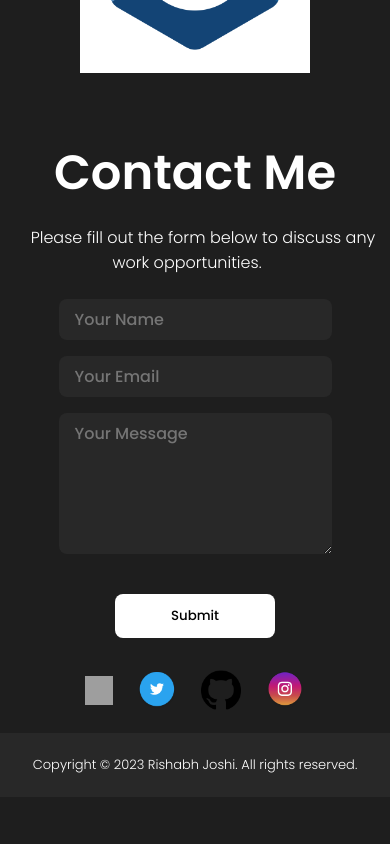
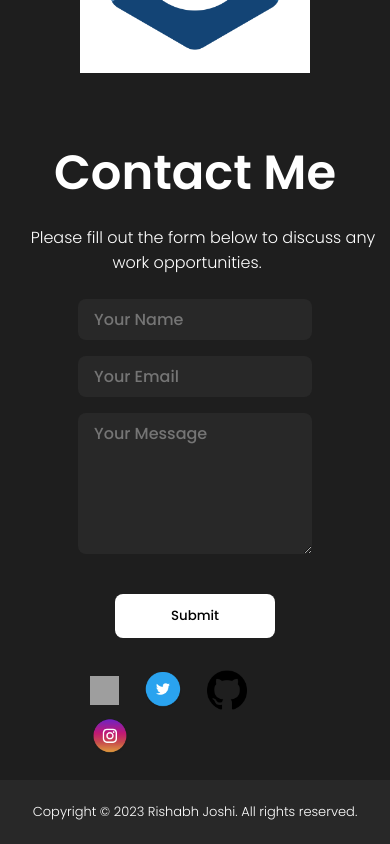
Before and after one commit to rishabhjoshii/Portfolio, a React (Create React App) app: page / in a window 390 px wide. Shown: the part 4363-5207 px from the top of the page. Before the commit the page ends 5160 px from the top, so only its background shows below. Built offline with nearby package versions, Linux system fonts and the light colour scheme; grey boxes are pictures that could not be loaded.

Commit message:
7th commit

```diff
--- a/src/components/Contact/contact.css
+++ b/src/components/Contact/contact.css
@@ -107,7 +107,7 @@
 @media screen and (max-width:400px) {
     .contactForm{
         margin: 1rem auto;
-        width: 70vw;
+        width: 60vw;
         max-width: 60rem;
     }
     .link{
```
